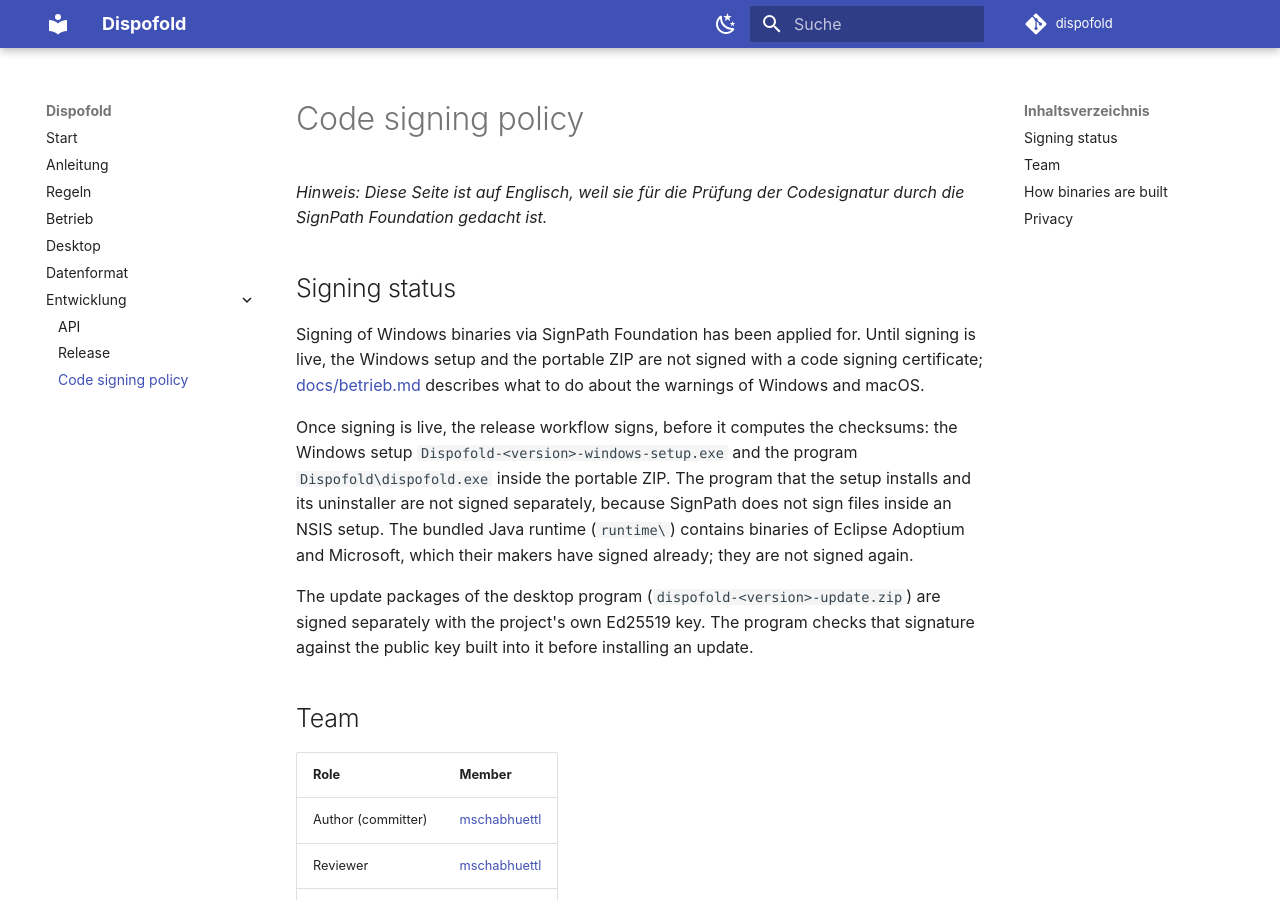
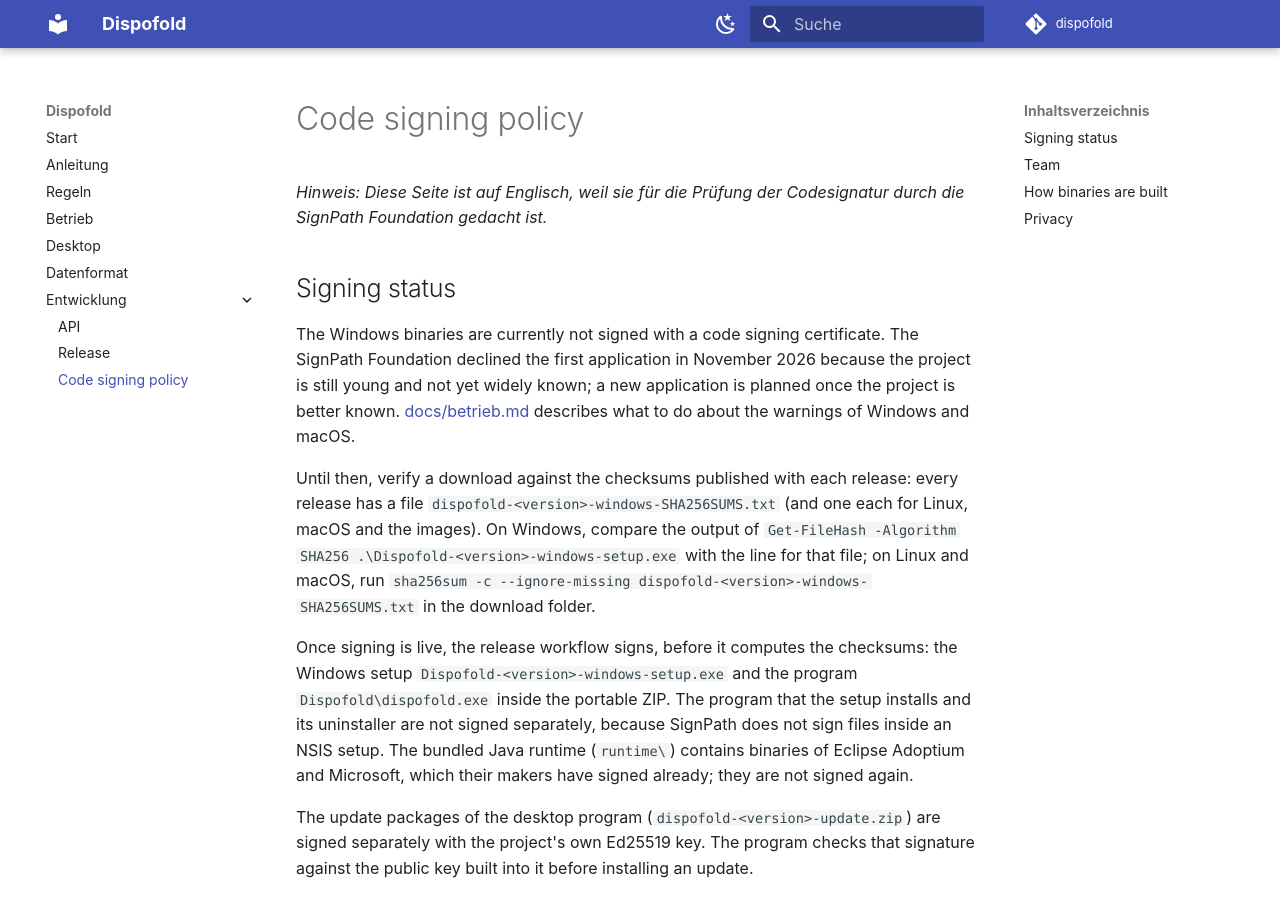
Before and after one commit to mschabhuettl/dispofold, an MkDocs documentation site: the page built from docs/code-signing-policy.md, in a window 1280 px wide and 900 px high. Built offline with MkDocs 1.6.1 and Material for MkDocs 9.7.7, drawn with Linux system fonts in a browser that asks for light colours; comment, search, counter and statistics services are not loaded.

Commit message:
Signing status: the SignPath Foundation declined the first application; Windows files stay unsigned, downloads are checked with the checksums, the prepared steps apply to a later application

```diff
--- a/docs/code-signing-policy.md
+++ b/docs/code-signing-policy.md
@@ -5,9 +5,16 @@ gedacht ist.*
 
 ## Signing status
 
-Signing of Windows binaries via SignPath Foundation has been applied for. Until signing is live, the Windows
-setup and the portable ZIP are not signed with a code signing certificate; [docs/betrieb.md](betrieb.md)
+The Windows binaries are currently not signed with a code signing certificate. The SignPath Foundation
+declined the first application in November 2026 because the project is still young and not yet widely known; a
+new application is planned once the project is better known. [docs/betrieb.md](betrieb.md#unsignierte-programme)
 describes what to do about the warnings of Windows and macOS.
+
+Until then, verify a download against the checksums published with each release: every release has a file
+`dispofold-<version>-windows-SHA256SUMS.txt` (and one each for Linux, macOS and the images). On Windows,
+compare the output of `Get-FileHash -Algorithm SHA256 .\Dispofold-<version>-windows-setup.exe` with the line for
+that file; on Linux and macOS, run `sha256sum -c --ignore-missing dispofold-<version>-windows-SHA256SUMS.txt` in
+the download folder.
 
 Once signing is live, the release workflow signs, before it computes the checksums: the Windows setup
 `Dispofold-<version>-windows-setup.exe` and the program `Dispofold\dispofold.exe` inside the portable ZIP. The
```
Also changed, not shown: CHANGELOG.md (+2 -1 lines), README.md (+3 -2 lines), docs/betrieb.md (+7 -2 lines), docs/release.md (+7 -3 lines).
